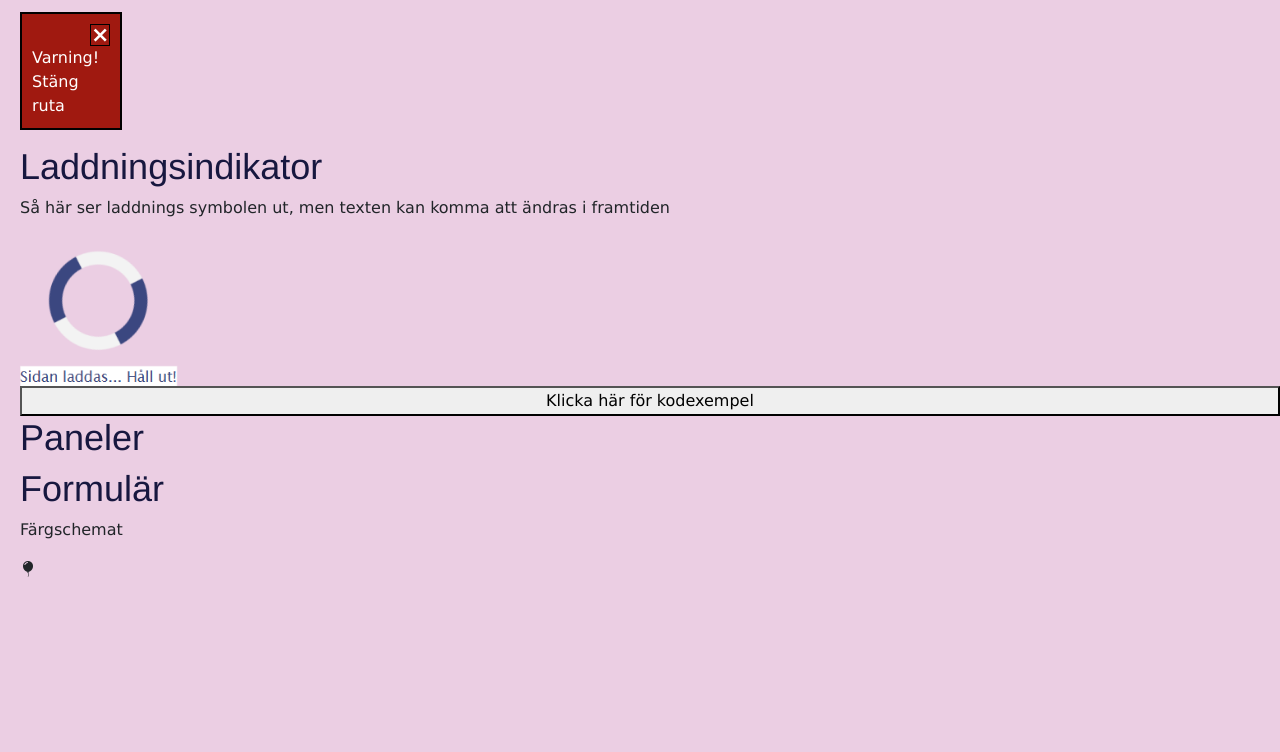
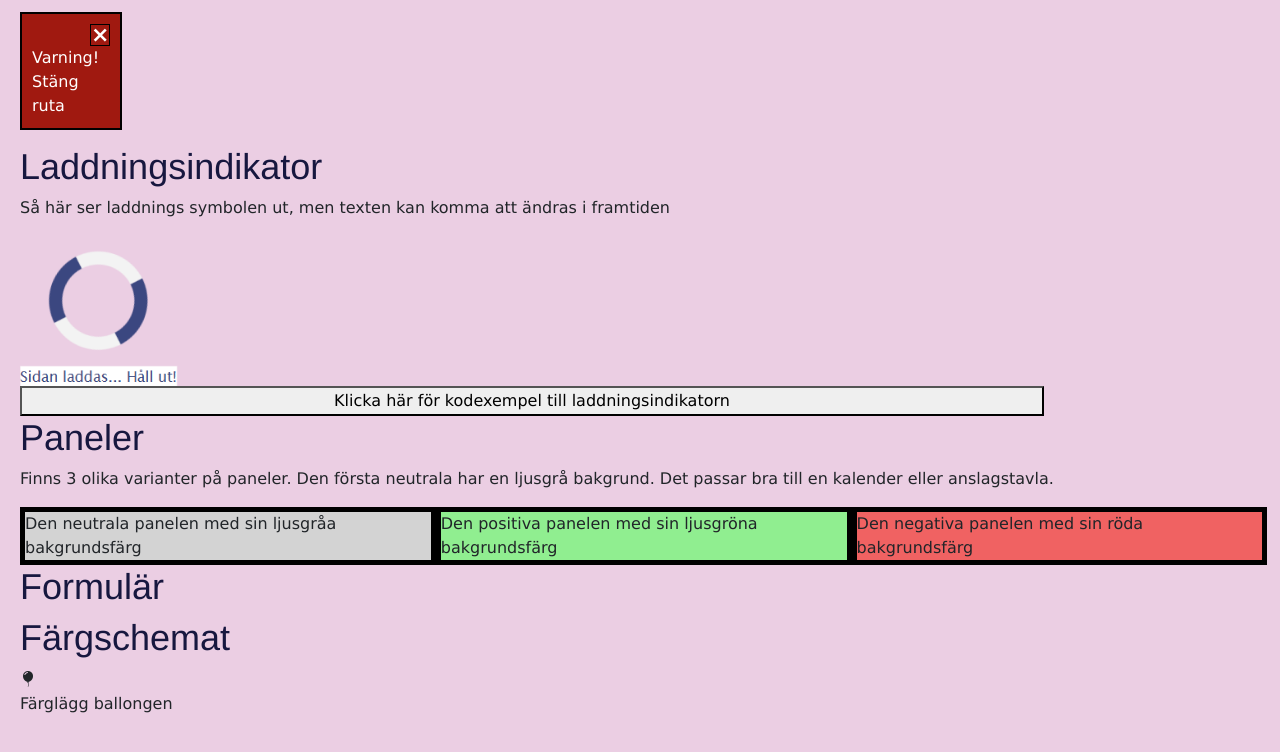
Before and after one commit to vivieri555/styleguide, a plain HTML site: page index.html in a window 1280 px wide. Shown: the part 2460-3212 px from the top of the page. Before the commit the page ends 3062 px from the top, so only its background shows below. Drawn offline with nearby package versions, Linux system fonts and the light colour scheme.

Commit message:
added functions

```diff
--- a/index.html
+++ b/index.html
@@ -138,17 +138,26 @@ background-color:rgb(170, 230, 200);</p>
     <div style="display:none;"id="isLoading" class="animate-bottom">
     </div>
 
-    <button id="loadingBtn">Klicka här för kodexempel</button>
+    <button id="loadingBtn">Klicka här för kodexempel till laddningsindikatorn</button>
     <img id="loadCode" src="loadCode.png" alt="Kodexempel">
     <div id="panel">
         <h3>Paneler</h3>
+        <p>Finns 3 olika varianter på paneler. Den första neutrala har en ljusgrå bakgrund.
+            Det passar bra till en kalender eller anslagstavla.
+        </p><div class="panelClass">
+            <div id="neutralPanel">Den neutrala panelen med sin ljusgråa bakgrundsfärg</div>
+        <div id="positivePanel">Den positiva panelen med sin ljusgröna bakgrundsfärg</div>
+        <div id="negativePanel">Den negativa panelen med sin röda bakgrundsfärg</div>
+        </div>
+
     </div>
     <div id="formsContainer">
         <h3>Formulär</h3>
     </div>
     <div id="colorContainer">
-         <p id="colorSchema">Färgschemat</p>
+         <h3 id="colorSchema">Färgschemat</h3>
         <i class="bi bi-balloon-fill"></i>
+        <p>Färglägg ballongen</p>
     </div>
 
     </div>
--- a/style.css
+++ b/style.css
@@ -193,3 +193,20 @@ th, td {
     max-width: 1200px;
     min-width: 800px;
 }
+#loadingBtn {
+max-width: 80vw;
+}
+.panelClass div {
+    border: 5px solid black;
+    float:left;
+    width: 33%;
+}
+#neutralPanel {
+    background-color:lightgray;
+}
+#positivePanel {
+    background-color:lightgreen;
+}
+#negativePanel {
+    background-color: rgb(240, 98, 98);
+}
```
